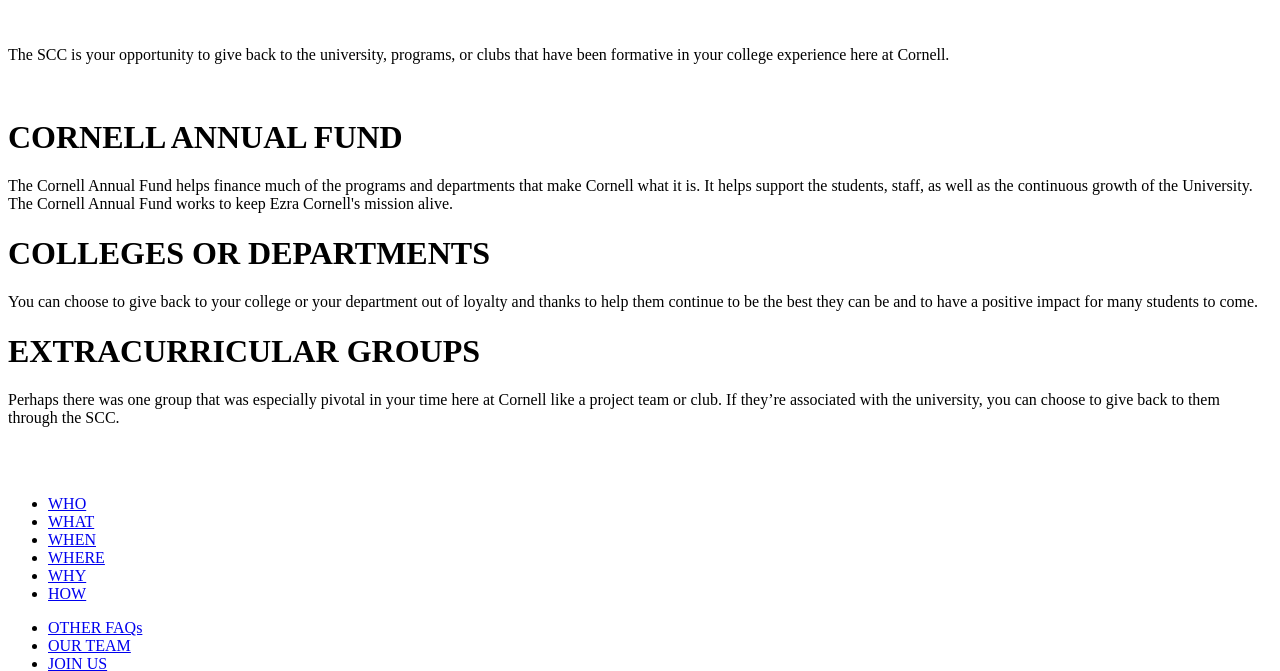
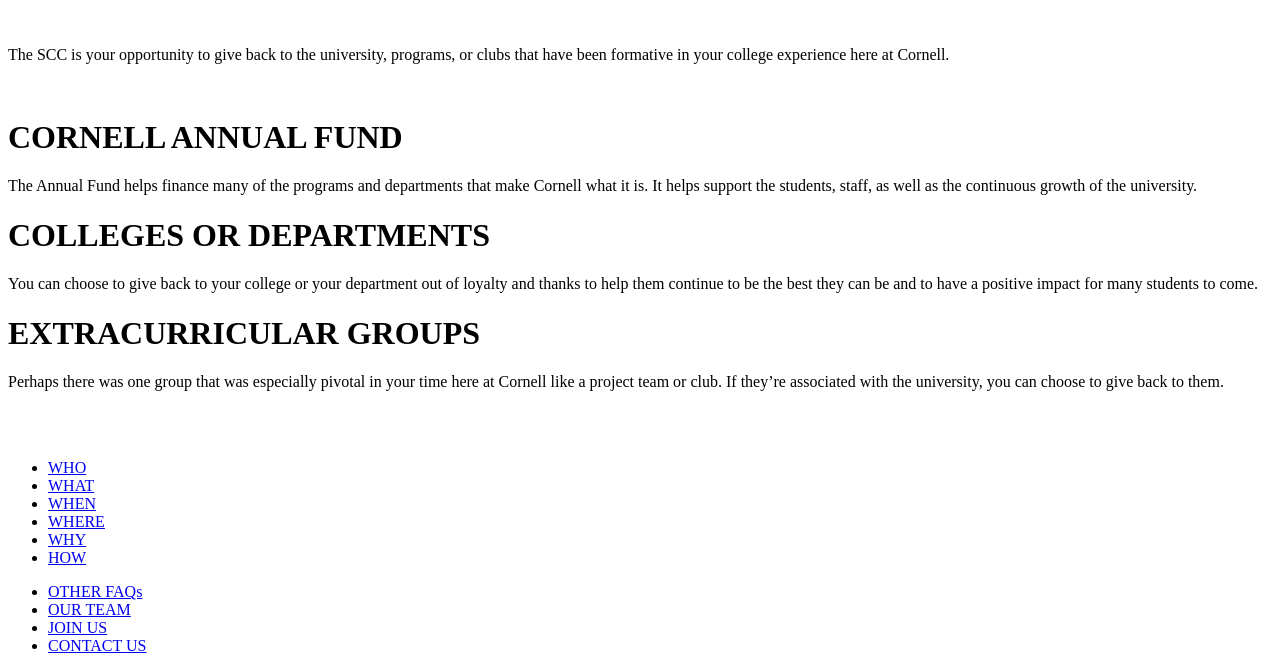
Before and after one commit to zachpraiss22/info1300, a PHP site: page /where.php in a window 1280 px wide. Shown: the part 969-1640 px from the top of the page. Run offline with PHP 8.4, Linux system fonts and the light colour scheme; some libraries are stand-ins or nearby versions.

Commit message:
Update where.php

```diff
--- a/php/where.php
+++ b/php/where.php
@@ -22,22 +22,22 @@
                 <p>The SCC is your opportunity to give back to the university, programs, or clubs that have been formative in your college experience here at Cornell.</p>
             </div>
             <br>
-            <div class="column1">
+         <div class="column1">
                 <div class="columntext">
                     <h1>CORNELL ANNUAL FUND</h1>
-                    <p>The Cornell Annual Fund helps finance much of the programs and departments that make Cornell what it is. It helps support the students, staff, as well as the continuous growth of the University. The Cornell Annual Fund works to keep Ezra Cornell's mission alive.</p>
+                    <p class="italics">The Annual Fund helps finance many of the programs and departments that make Cornell what it is. It helps support the students, staff, as well as the continuous growth of the university.</p>
                 </div>
             </div>
             <div class="column">
                 <div class="columntext">
                     <h1>COLLEGES OR DEPARTMENTS</h1>
-                    <p>You can choose to give back to your college or your department out of loyalty and thanks to help them continue to be the best they can be and to have a positive impact for many students to come.</p>
+                    <p class="italics">You can choose to give back to your college or your department out of loyalty and thanks to help them continue to be the best they can be and to have a positive impact for many students to come.</p>
                 </div>
             </div>
             <div class="column">
                 <div class="columntext">
                     <h1>EXTRACURRICULAR GROUPS</h1>
-                    <p>Perhaps there was one group that was especially pivotal in your time here at Cornell like a project team or club. If they&#8217;re associated with the university, you can choose to give back to them through the SCC.</p>
+                    <p class="italics">Perhaps there was one group that was especially pivotal in your time here at Cornell like a project team or club. If they&#8217;re associated with the university, you can choose to give back to them.</p>
                 </div>
             </div>
             <br style="clear:both"><br>
```
